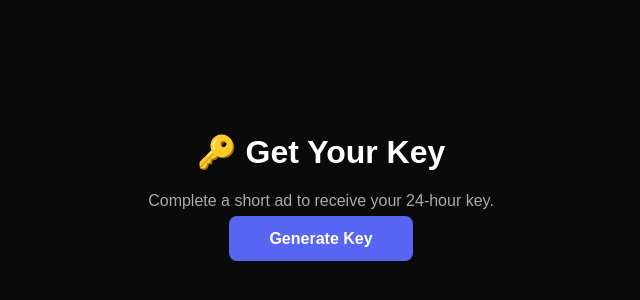
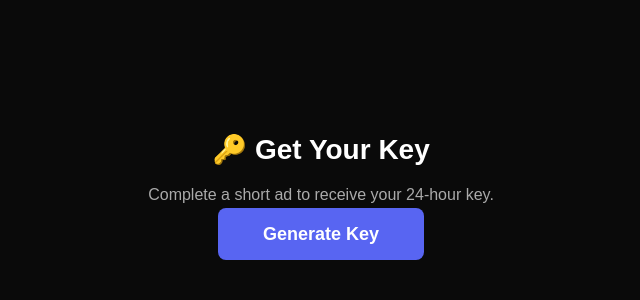
Before and after one commit to Valde1-spec/Keygen, a website: page public/index.html in a window 1280 px wide. Shown: the part 228-528 px from the top of the page, without its empty margins (319-959 px from the left). Drawn offline with Linux system fonts and the light colour scheme.

Commit message:
Update index.html

```diff
--- a/public/index.html
+++ b/public/index.html
@@ -5,13 +5,15 @@
   <title>Key Generator</title>
   <style>
     body { background:#0a0a0a; color:#fff; display:flex; justify-content:center; align-items:center; height:100vh; font-family:Arial; }
-    a, button { padding:14px 40px; background:#5865F2; color:white; text-decoration:none; border:none; border-radius:8px; font-weight:bold; font-size:16px; }
+    h1 { font-size: 28px; }
+    p { font-size: 16px; color:#aaa; margin:20px 0; }
+    a, button { padding:16px 45px; background:#5865F2; color:white; text-decoration:none; border-radius:8px; font-weight:bold; font-size:18px; border:none; }
   </style>
 </head>
 <body>
   <div style="text-align:center">
     <h1>🔑 Get Your Key</h1>
-    <p style="color:#aaa; margin:20px 0;">Complete a short ad to receive your 24‑hour key.</p>
+    <p>Complete a short ad to receive your 24‑hour key.</p>
     <a href="/start">Generate Key</a>
   </div>
 </body>
```
